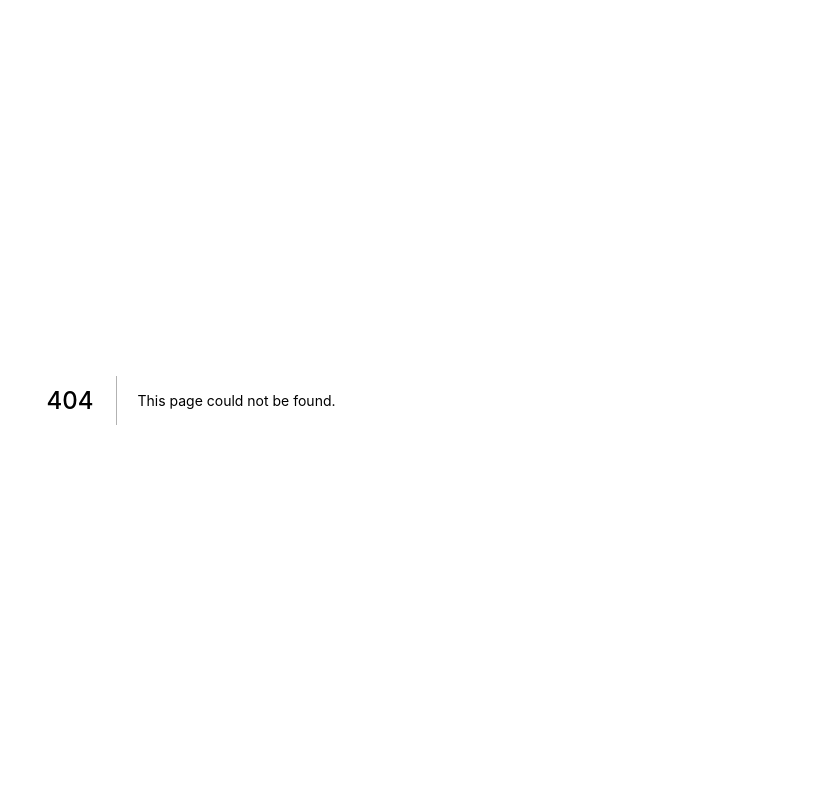
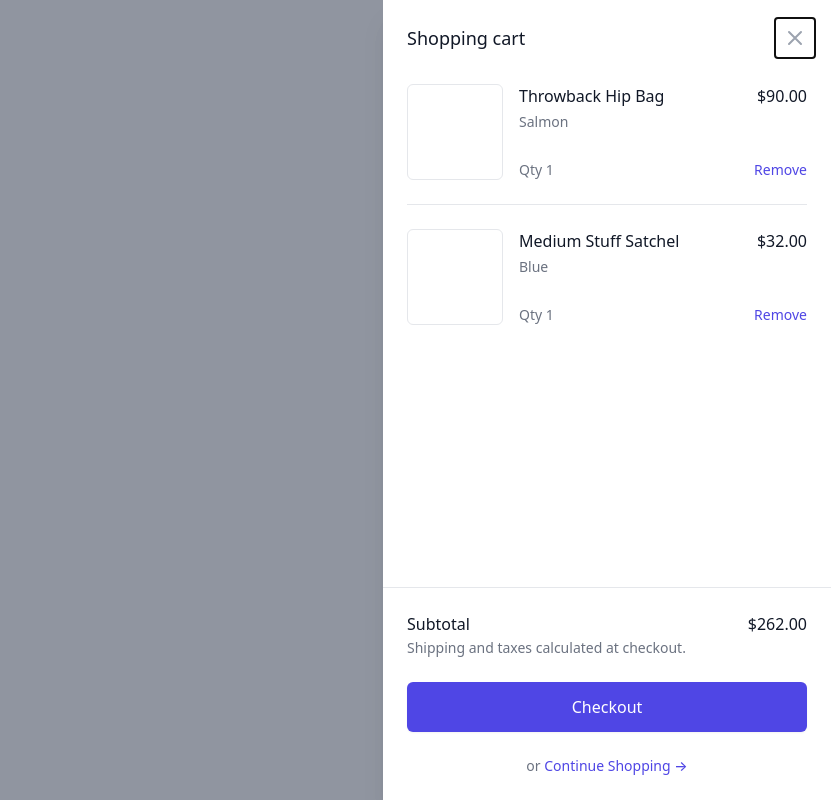
Before and after one commit to knee-rel/earp_front, a Next.js app: page /cart in a window 1280 px wide. Before the commit this address had no page. Shown: the whole page, without its empty margins (449-1280 px from the left). Built offline with nearby package versions, Linux system fonts and the light colour scheme.

Commit message:
added cart

```diff
--- a/components/header/index.js
+++ b/components/header/index.js
@@ -1,6 +1,11 @@
 import { Fragment } from "react";
 import { Disclosure, Menu, Transition } from "@headlessui/react";
-import { BellIcon, MenuIcon, XIcon } from "@heroicons/react/outline";
+import {
+  BellIcon,
+  MenuIcon,
+  XIcon,
+  ShoppingCartIcon,
+} from "@heroicons/react/outline";
 import Image from "next/image";
 import Link from "next/link";
 
@@ -78,6 +83,9 @@ export default function Example() {
                   </div>
                 </div>
               </div>
+              <Link href="/cart" passHref>
+                <ShoppingCartIcon className="h-6 w-6 text-gray-400 cursor-pointer hover:text-white focus:outline-none focus:ring-2 focus:ring-offset-2 focus:ring-offset-gray-800 focus:ring-white" aria-hidden="true" />
+              </Link>
               <div className="absolute inset-y-0 right-0 flex items-center pr-2 sm:static sm:inset-auto sm:ml-6 sm:pr-0">
                 <button
                   type="button"
--- /dev/null
+++ b/pages/cart/index.js
@@ -0,0 +1,178 @@
+import React, { Fragment, useState } from "react";
+import { Dialog, Transition } from "@headlessui/react";
+import { XIcon } from "@heroicons/react/outline";
+import Image from "next/image";
+
+const products = [
+  {
+    id: 1,
+    name: "Throwback Hip Bag",
+    href: "#",
+    color: "Salmon",
+    price: "$90.00",
+    quantity: 1,
+    imageSrc:
+      "https://tailwindui.com/img/ecommerce-images/shopping-cart-page-04-product-01.jpg",
+    imageAlt:
+      "Salmon orange fabric pouch with match zipper, gray zipper pull, and adjustable hip belt.",
+  },
+  {
+    id: 2,
+    name: "Medium Stuff Satchel",
+    href: "#",
+    color: "Blue",
+    price: "$32.00",
+    quantity: 1,
+    imageSrc:
+      "https://tailwindui.com/img/ecommerce-images/shopping-cart-page-04-product-02.jpg",
+    imageAlt:
+      "Front of satchel with blue canvas body, black straps and handle, drawstring top, and front zipper pouch.",
+  },
+  // More products...
+];
+
+const CartPage = () => {
+  const [open, setOpen] = useState(true);
+
+  return (
+    <Transition.Root show={open} as={Fragment}>
+      <Dialog
+        as="div"
+        className="fixed inset-0 overflow-hidden"
+        onClose={setOpen}
+      >
+        <div className="absolute inset-0 overflow-hidden">
+          <Transition.Child
+            as={Fragment}
+            enter="ease-in-out duration-500"
+            enterFrom="opacity-0"
+            enterTo="opacity-100"
+            leave="ease-in-out duration-500"
+            leaveFrom="opacity-100"
+            leaveTo="opacity-0"
+          >
+            <Dialog.Overlay className="absolute inset-0 bg-gray-500 bg-opacity-75 transition-opacity" />
+          </Transition.Child>
+
+          <div className="fixed inset-y-0 right-0 pl-10 max-w-full flex">
+            <Transition.Child
+              as={Fragment}
+              enter="transform transition ease-in-out duration-500 sm:duration-700"
+              enterFrom="translate-x-full"
+              enterTo="translate-x-0"
+              leave="transform transition ease-in-out duration-500 sm:duration-700"
+              leaveFrom="translate-x-0"
+              leaveTo="translate-x-full"
+            >
+              <div className="w-screen max-w-md">
+                <div className="h-full flex flex-col bg-white shadow-xl overflow-y-scroll">
+                  <div className="flex-1 py-6 overflow-y-auto px-4 sm:px-6">
+                    <div className="flex items-start justify-between">
+                      <Dialog.Title className="text-lg font-medium text-gray-900">
+                        Shopping cart
+                      </Dialog.Title>
+                      <div className="ml-3 h-7 flex items-center">
+                        <button
+                          type="button"
+                          className="-m-2 p-2 text-gray-400 hover:text-gray-500"
+                          onClick={() => setOpen(false)}
+                        >
+                          <span className="sr-only">Close panel</span>
+                          <XIcon className="h-6 w-6" aria-hidden="true" />
+                        </button>
+                      </div>
+                    </div>
+
+                    <div className="mt-8">
+                      <div className="flow-root">
+                        <ul
+                          role="list"
+                          className="-my-6 divide-y divide-gray-200"
+                        >
+                          {products.map((product) => (
+                            <li key={product.id} className="py-6 flex">
+                              <div className="flex-shrink-0 w-24 h-24 border border-gray-200 rounded-md overflow-hidden">
+                                {/* <Image
+                                  src={product.imageSrc}
+                                  alt={product.imageAlt}
+                                  className="w-full h-full object-center object-cover"
+                                  width={200}
+                                  height={200}
+                                /> */}
+                              </div>
+
+                              <div className="ml-4 flex-1 flex flex-col">
+                                <div>
+                                  <div className="flex justify-between text-base font-medium text-gray-900">
+                                    <h3>
+                                      <a href={product.href}>{product.name}</a>
+                                    </h3>
+                                    <p className="ml-4">{product.price}</p>
+                                  </div>
+                                  <p className="mt-1 text-sm text-gray-500">
+                                    {product.color}
+                                  </p>
+                                </div>
+                                <div className="flex-1 flex items-end justify-between text-sm">
+                                  <p className="text-gray-500">
+                                    Qty {product.quantity}
+                                  </p>
+
+                                  <div className="flex">
+                                    <button
+                                      type="button"
+                                      className="font-medium text-indigo-600 hover:text-indigo-500"
+                                    >
+                                      Remove
+                                    </button>
+                                  </div>
+                                </div>
+                              </div>
+                            </li>
+                          ))}
+                        </ul>
+                      </div>
+                    </div>
+                  </div>
+
+                  <div className="border-t border-gray-200 py-6 px-4 sm:px-6">
+                    <div className="flex justify-between text-base font-medium text-gray-900">
+                      <p>Subtotal</p>
+                      <p>$262.00</p>
+                    </div>
+                    <p className="mt-0.5 text-sm text-gray-500">
+                      Shipping and taxes calculated at checkout.
+                    </p>
+                    <div className="mt-6">
+                      <a
+                        href="#"
+                        className="flex justify-center items-center px-6 py-3 border border-transparent rounded-md shadow-sm text-base font-medium text-white bg-indigo-600 hover:bg-indigo-700"
+                      >
+                        Checkout
+                      </a>
+                    </div>
+                    <div className="mt-6 flex justify-center text-sm text-center text-gray-500">
+                      <p>
+                        or{" "}
+                        <button
+                          type="button"
+                          className="text-indigo-600 font-medium hover:text-indigo-500"
+                          onClick={() => setOpen(false)}
+                        >
+                          Continue Shopping
+                          <span aria-hidden="true"> &rarr;</span>
+                        </button>
+                      </p>
+                    </div>
+                  </div>
+                </div>
+              </div>
+            </Transition.Child>
+          </div>
+        </div>
+      </Dialog>
+    </Transition.Root>
+  );
+};
+
+export default CartPage;
```
